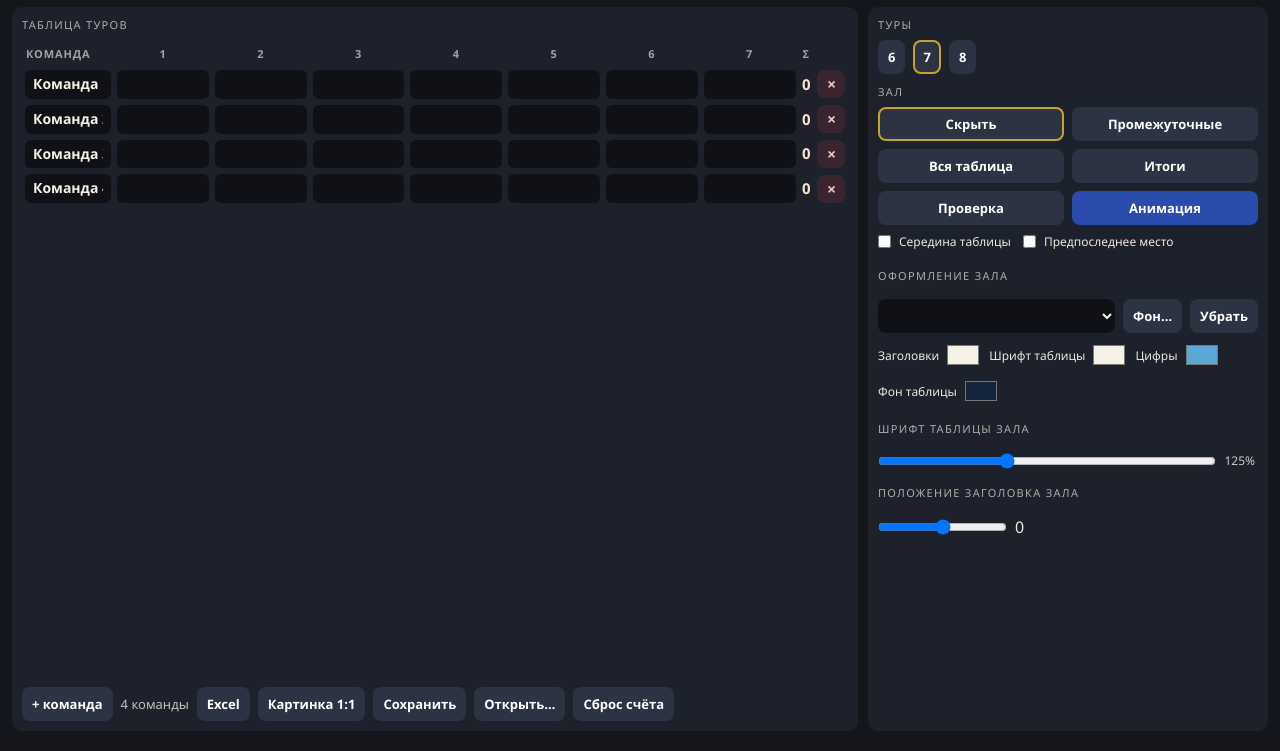
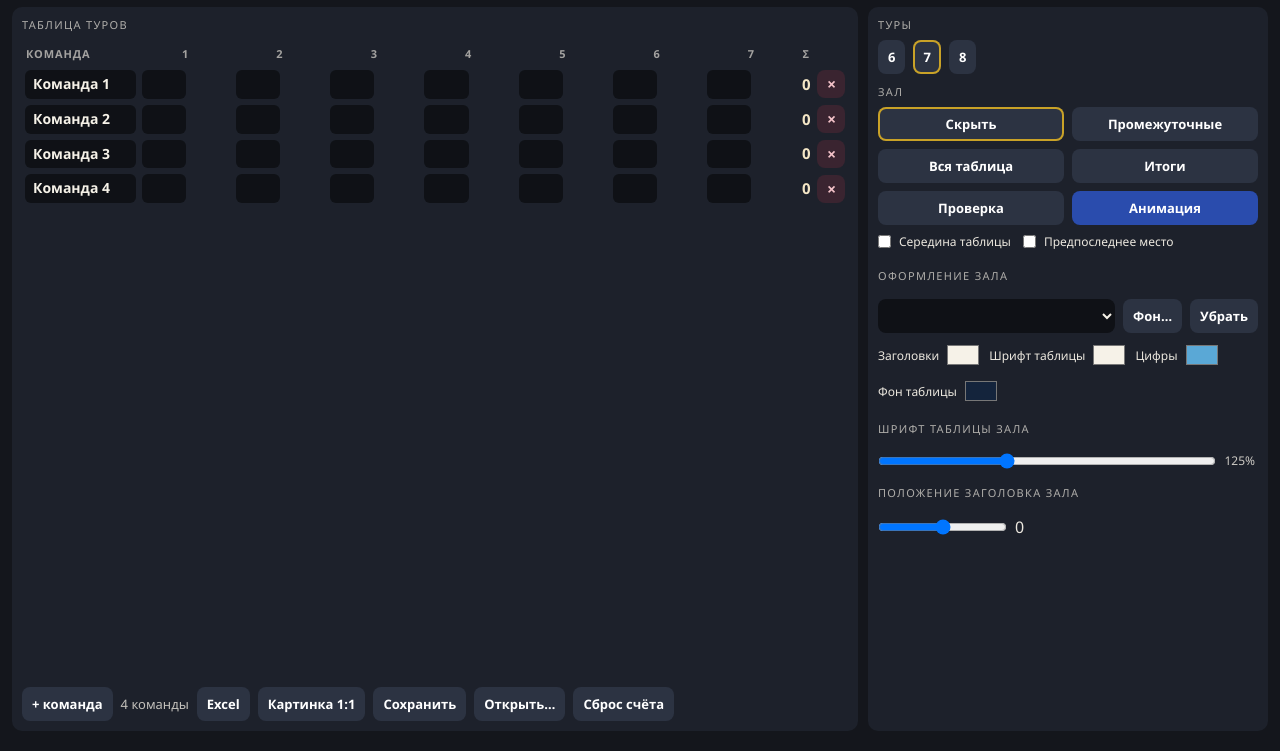
Before and after one commit to nikitaferret/GameScorePad, a plain HTML site: page index.html in a window 1280 px wide. Shown: the part 49-800 px from the top of the page. Drawn offline with Linux system fonts and the light colour scheme; no server answers.

Commit message:
Пульт: уменьшить поля ввода баллов вдвое

```diff
--- a/index.html
+++ b/index.html
@@ -152,7 +152,13 @@
       background: #1e3d55;
       box-shadow: inset 0 0 0 1px #5AA8D6;
     }
-    #scoreTable input.cell { min-width: 5.2em; text-align: center; font-variant-numeric: tabular-nums; }
+    #scoreTable input.cell {
+      width: 50%;
+      min-width: 2.6em;
+      margin-inline: auto;
+      text-align: center;
+      font-variant-numeric: tabular-nums;
+    }
     #scoreTable .sum {
       text-align: center;
       font: 800 15px/1 "Segoe UI", Arial, sans-serif;
```
